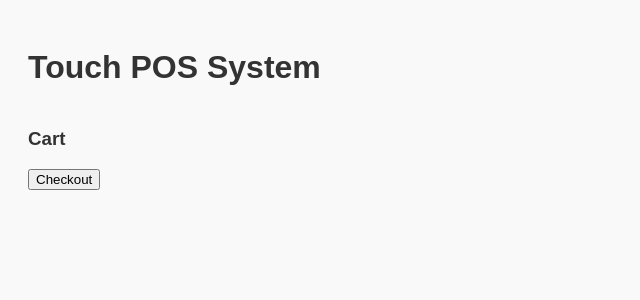
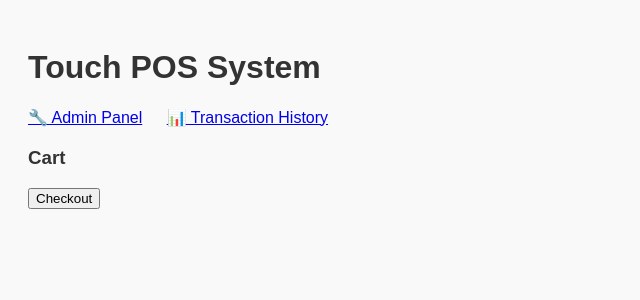
Before and after one commit to shuckleblock/youth_pos, a Flask app: page / in a window 1280 px wide. Shown: the top 300 px of the page, without its empty margins (0-640 px from the left). Run offline with Flask 3, Linux system fonts and the light colour scheme; data that the repository does not hold is empty; some libraries are stand-ins or nearby versions.

Commit message:
add hyperlinks to different pages on index

```diff
--- a/templates/index.html
+++ b/templates/index.html
@@ -7,6 +7,10 @@
 </head>
 <body>
     <h1>Touch POS System</h1>
+    <div style="margin-top: 20px;">
+        <a href="/admin" style="margin-right: 20px;">🔧 Admin Panel</a>
+        <a href="/transactions">📊 Transaction History</a>
+      </div>
     <div id="product-container"></div>
 
     <h3>Cart</h3>
```
